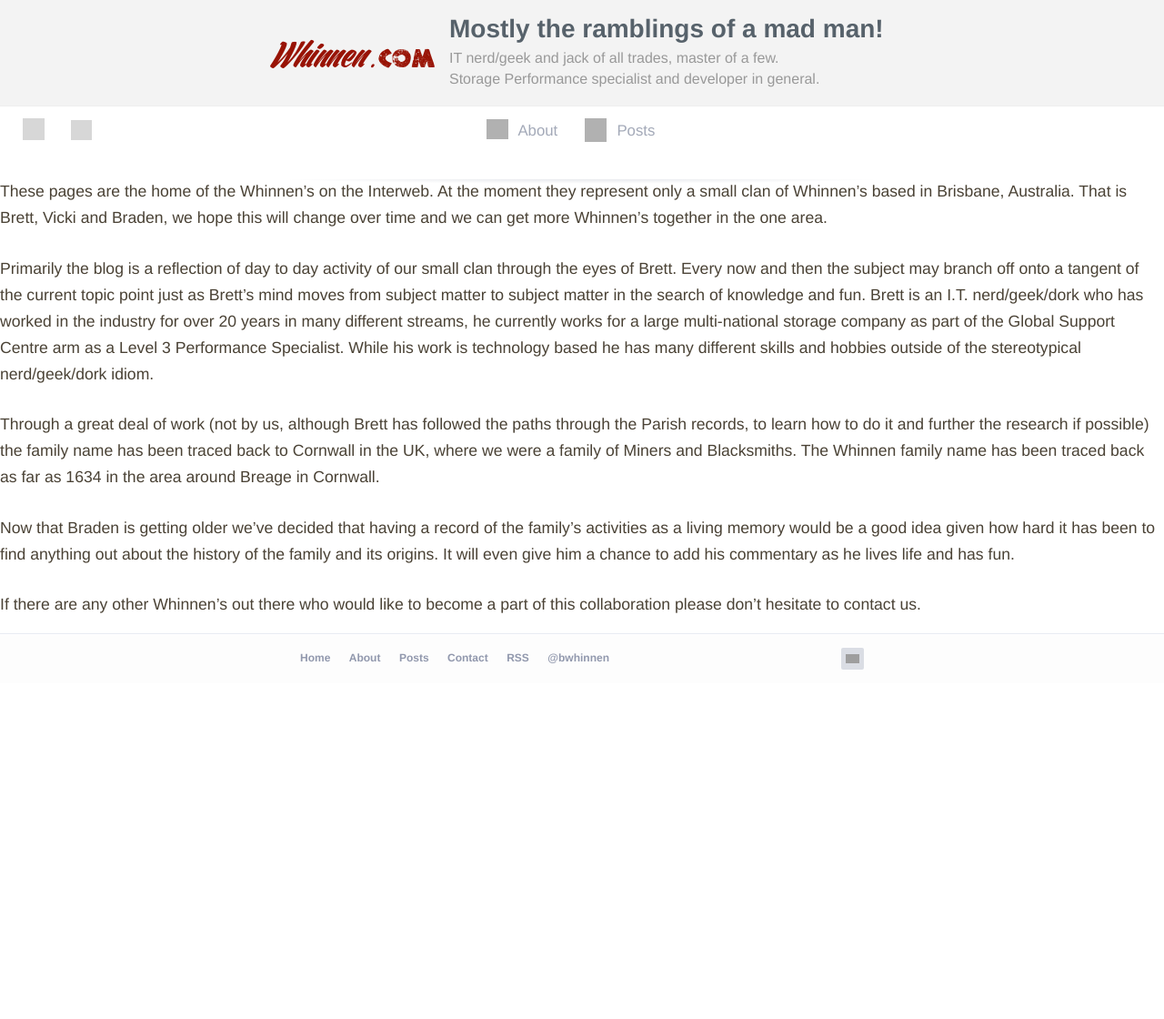
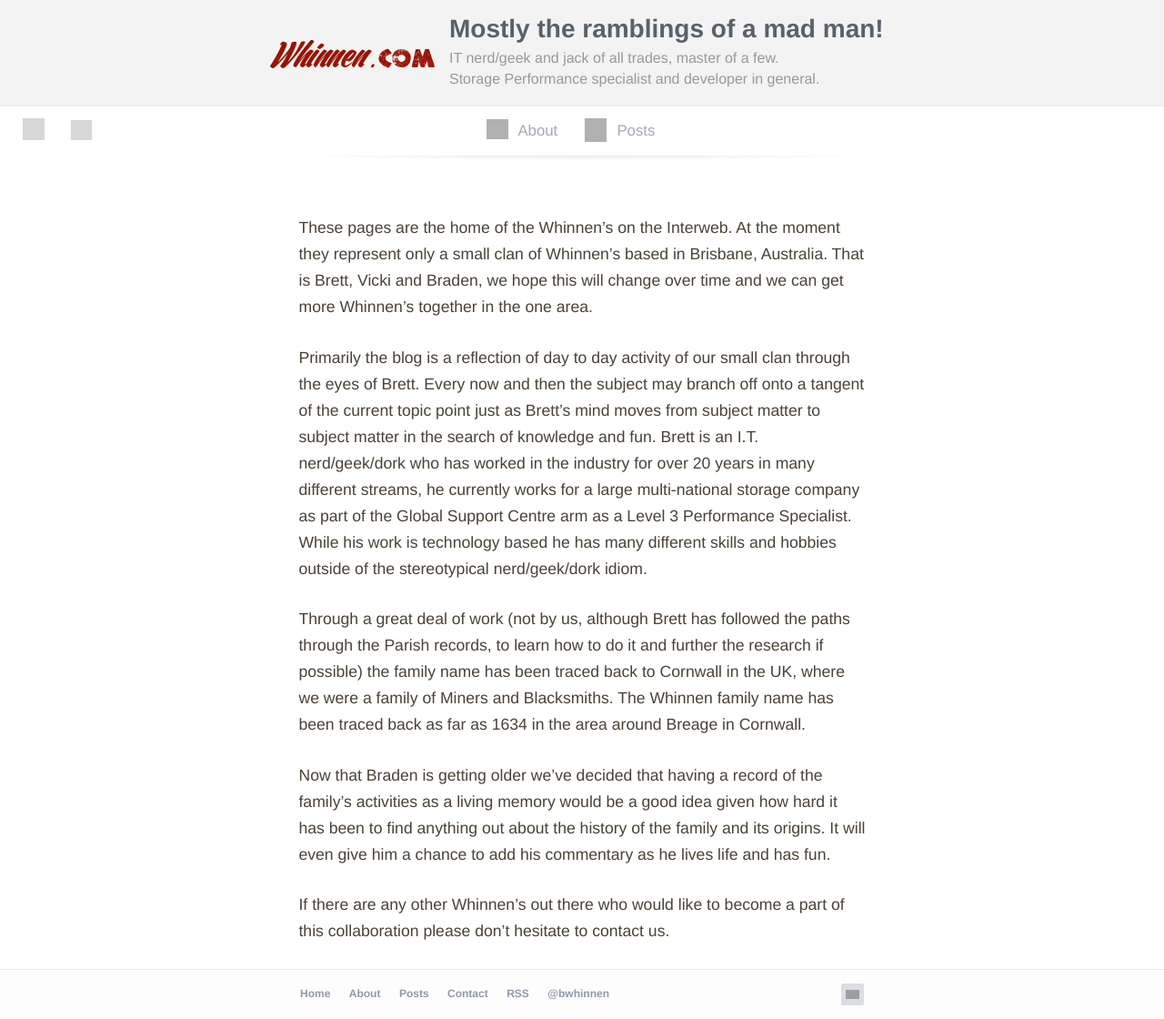
Before and after one commit to bwhinnen/bwhinnen.github.io, a Jekyll site: the page built from about.html, in a window 1280 px wide. Shown: the whole page at 91% size. Built offline with Jekyll 4.4.1, drawn with Linux system fonts in a browser that asks for light colours; nearby versions of some CDN libraries; Markdown is read by kramdown in place of the engine named in the settings; before the commit the page ends 900 px from its top, so only the background shows below that; grey boxes are pictures that could not be loaded.

Commit message:
modified:   _site/about.html 	modified:   about.html

```diff
--- a/about.html
+++ b/about.html
@@ -3,6 +3,7 @@ layout: master
 title: About
 excerpt: All about Whinnen.COM
 ---
+<div id="postex">
 
 <p><section><p>These pages are the home of the Whinnen’s on the Interweb. At the moment they represent only a small clan of Whinnen’s based in Brisbane, Australia. That is Brett, Vicki and Braden, we hope this will change over time and we can get more Whinnen’s together in the one area.</p></p>
 
@@ -13,3 +14,5 @@ excerpt: All about Whinnen.COM
 <p>Now that Braden is getting older we’ve decided that having a record of the family’s activities as a living memory would be a good idea given how hard it has been to find anything out about the history of the family and its origins. It will even give him a chance to add his commentary as he lives life and has fun.</p>
 
 <p>If there are any other Whinnen’s out there who would like to become a part of this collaboration please don’t hesitate to contact us.</p></section>
+
+</div>
```
Also changed, not shown: 1 other file.
